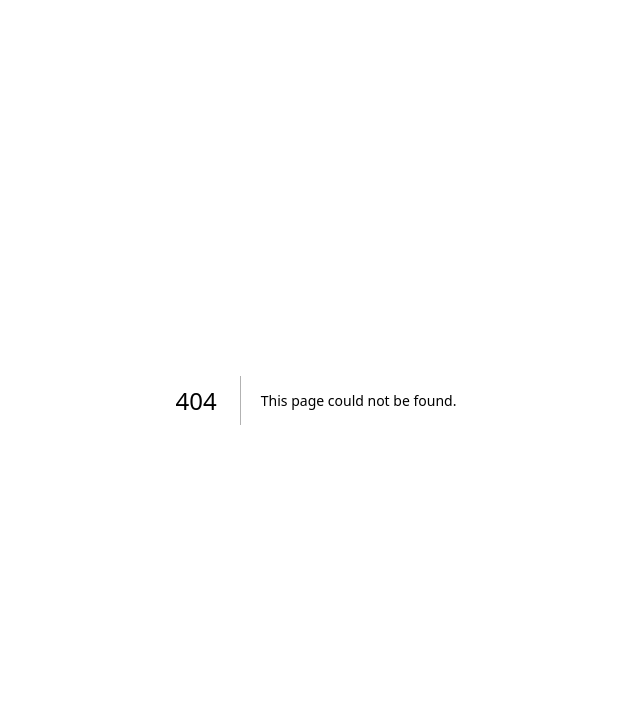
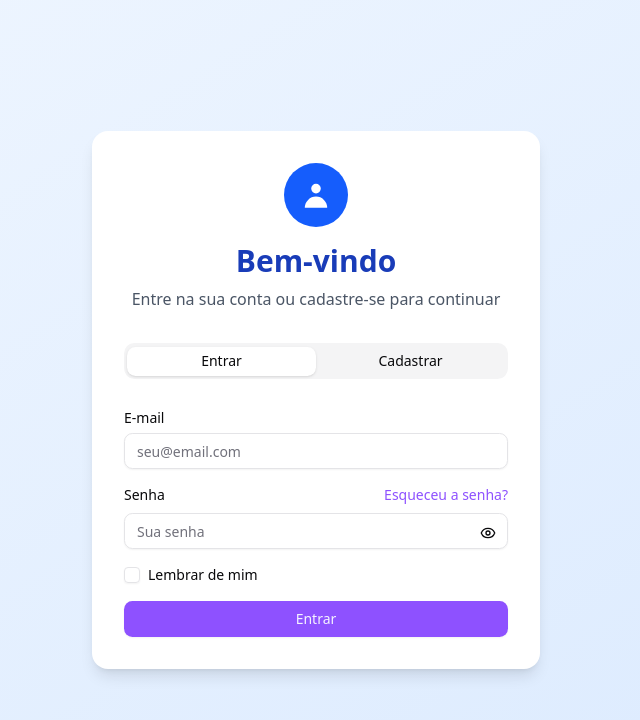
Before and after one commit to MichaelPereira31/Faculdade, a Next.js app: page /autenticacao in a window 1280 px wide. Before the commit this address had no page. Shown: the top 720 px of the page, without its empty margins (324-964 px from the left). Built offline with nearby package versions, Linux system fonts and the light colour scheme.

Commit message:
feat: add page administrador

```diff
--- /dev/null
+++ b/src/app/autenticacao/page.tsx
@@ -0,0 +1,48 @@
+"use client";
+import { useState } from "react";
+
+import { Tabs, TabsList, TabsTrigger } from "@/components/ui/tabs";
+
+import Register from "./components/register";
+import Sign from "./components/sign";
+
+export default function Auth() {
+  const [activeTab, setActiveTab] = useState("login");
+
+  return (
+    <div className="flex min-h-screen items-center justify-center bg-gradient-to-br from-blue-50 to-blue-100 px-4 py-12 sm:px-6 lg:px-8">
+      <div className="w-full max-w-md space-y-8 rounded-2xl bg-white p-8 shadow-lg">
+        <div className="text-center">
+          <div className="mx-auto mb-4 flex h-16 w-16 items-center justify-center rounded-full bg-blue-600">
+            <svg
+              xmlns="http://www.w3.org/2000/svg"
+              className="h-8 w-8 text-white"
+              viewBox="0 0 20 20"
+              fill="currentColor"
+            >
+              <path
+                fillRule="evenodd"
+                d="M10 9a3 3 0 100-6 3 3 0 000 6zm-7 9a7 7 0 1114 0H3z"
+                clipRule="evenodd"
+              />
+            </svg>
+          </div>
+          <h2 className="text-3xl font-bold text-blue-800">Bem-vindo</h2>
+          <p className="mt-2 text-gray-600">
+            Entre na sua conta ou cadastre-se para continuar
+          </p>
+        </div>
+
+        <Tabs value={activeTab} onValueChange={setActiveTab} className="w-full">
+          <TabsList className="mb-6 grid w-full grid-cols-2">
+            <TabsTrigger value="login">Entrar</TabsTrigger>
+            <TabsTrigger value="register">Cadastrar</TabsTrigger>
+          </TabsList>
+
+          <Sign />
+          <Register />
+        </Tabs>
+      </div>
+    </div>
+  );
+}
```
